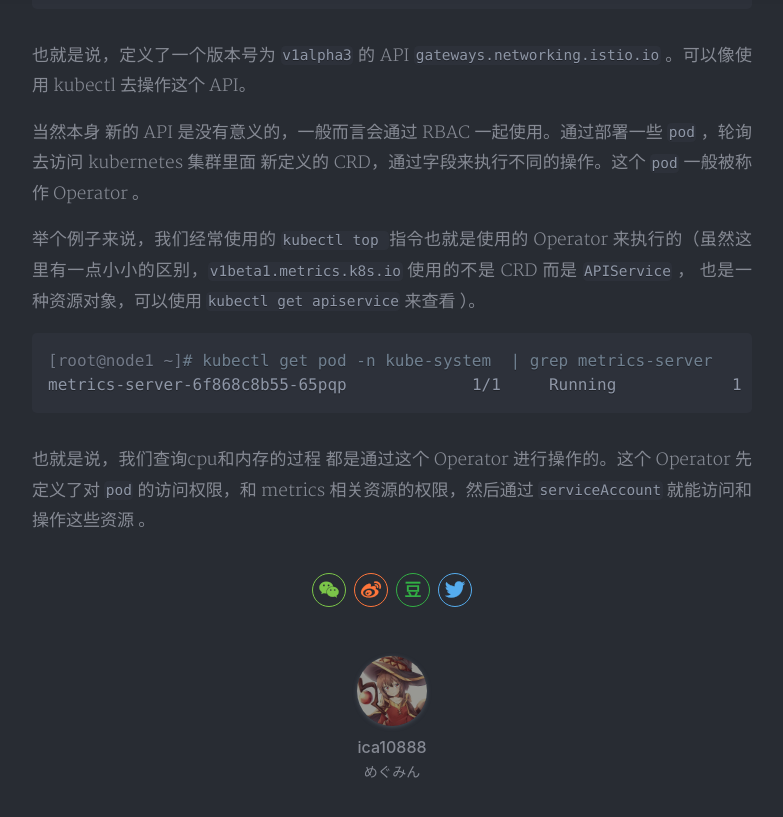
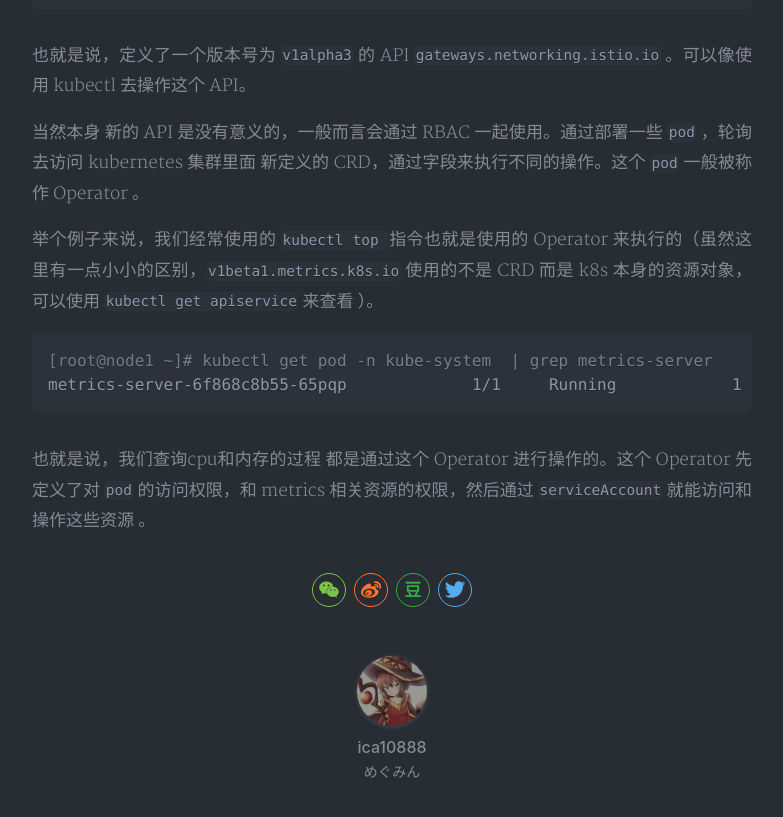
Before and after one commit to ica10888/ica10888.github.io, a Jekyll site: the page built from _posts/2020-02-04-kubernetes API.md, in a window 1280 px wide and 900 px high, scrolled down 10204 px, cut to the strip 0-859 px from the top of the window. Shown: the top 817 px of the strip, without its empty margins (248-1031 px from the left). Built offline with Jekyll 4.4.1, drawn with Linux system fonts in a browser that asks for light colours; nearby versions of some CDN libraries; a style sheet for code colours, icons or effects is not loaded.

Commit message:
Update 2020-02-04-kubernetes API.md

````diff
--- a/_posts/2020-02-04-kubernetes API.md
+++ b/_posts/2020-02-04-kubernetes API.md
@@ -381,7 +381,7 @@ spec:
 
 当然本身 新的 API 是没有意义的，一般而言会通过 RBAC 一起使用。通过部署一些 `pod` ，轮询去访问 kubernetes 集群里面 新定义的 CRD，通过字段来执行不同的操作。这个 `pod` 一般被称作  Operator  。
 
-举个例子来说，我们经常使用的 `kubectl top `  指令也就是使用的  Operator  来执行的（虽然这里有一点小小的区别，`v1beta1.metrics.k8s.io`  使用的不是 CRD 而是 `APIService` ， 也是一种资源对象，可以使用 `kubectl get apiservice` 来查看 ）。
+举个例子来说，我们经常使用的 `kubectl top `  指令也就是使用的  Operator  来执行的（虽然这里有一点小小的区别，`v1beta1.metrics.k8s.io`  使用的不是 CRD 而是 k8s 本身的资源对象，可以使用 `kubectl get apiservice` 来查看 ）。
 
 ``` shell
 [root@node1 ~]# kubectl get pod -n kube-system  | grep metrics-server
````
